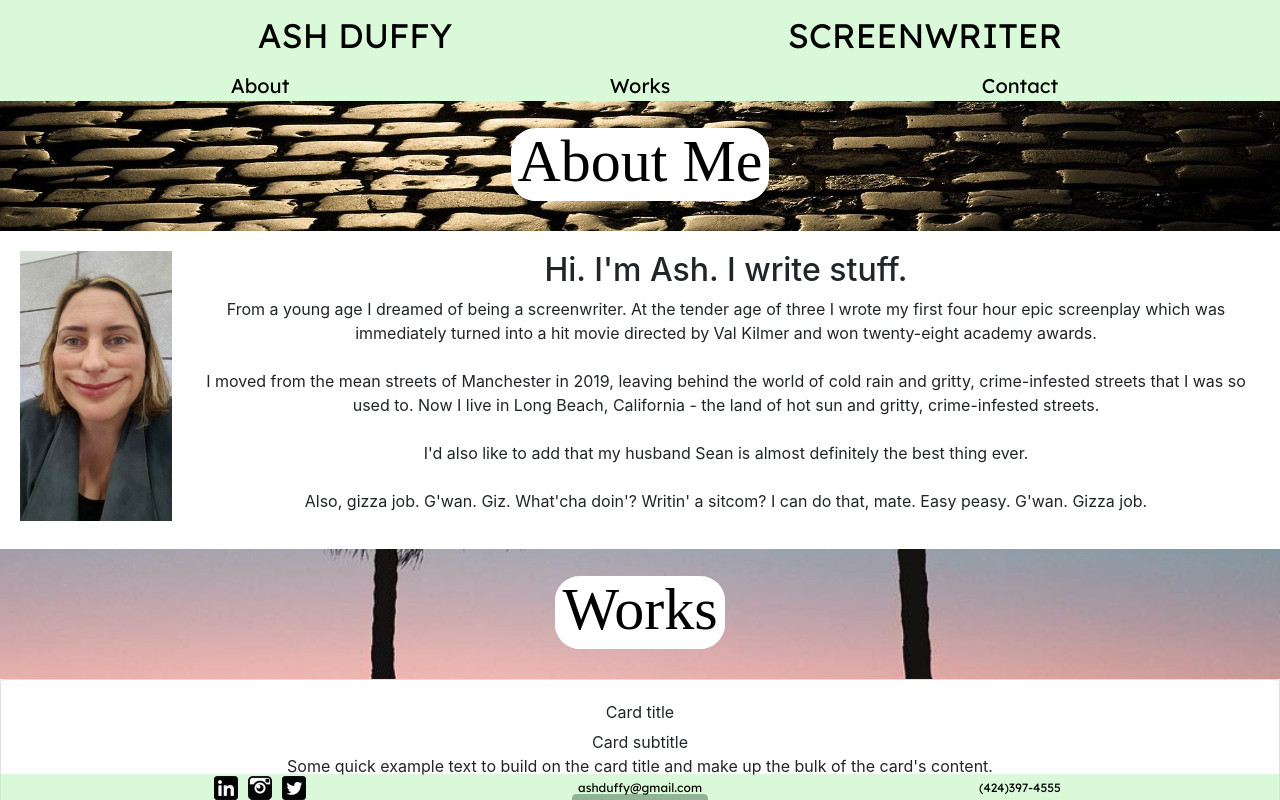
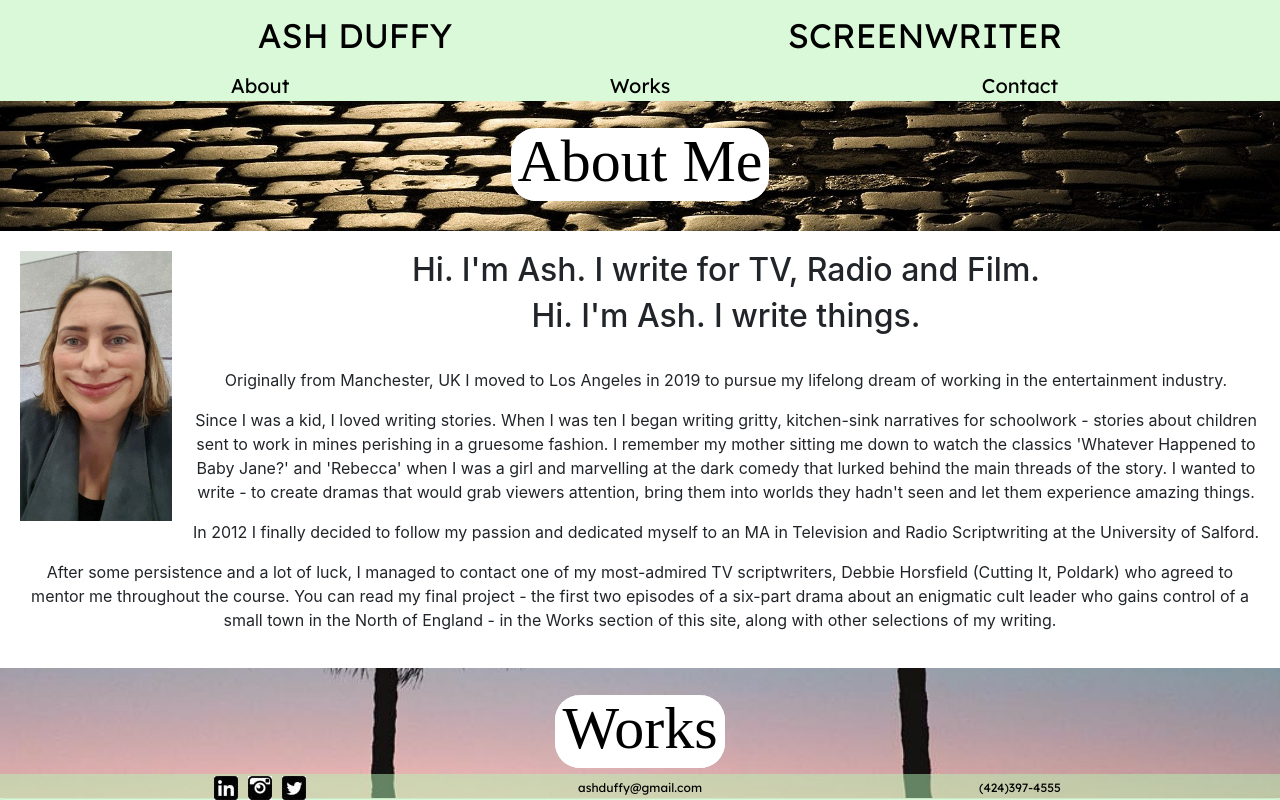
Before and after one commit to pheadlessg/ashportfolio, a React (Create React App) app: page / in a window 1280 px wide. Shown: the top 800 px of the page. Built offline with nearby package versions, Linux system fonts and the light colour scheme; a web font is replaced by a local one.

Commit message:
added About info

```diff
--- a/src/components/About.jsx
+++ b/src/components/About.jsx
@@ -11,25 +11,37 @@ const About = () => {
         </div>
         <img className="picture" src={pic} alt="" />
         <div className="aboutbody">
-          <h2>Hi. I'm Ash. I write stuff.</h2>
+          <h2>Hi. I'm Ash. I write for TV, Radio and Film.</h2>
+          <h2>Hi. I'm Ash. I write things.</h2>
+          <br />
           <p>
-            From a young age I dreamed of being a screenwriter. At the tender
-            age of three I wrote my first four hour epic screenplay which was
-            immediately turned into a hit movie directed by Val Kilmer and won
-            twenty-eight academy awards.
-            <br />
-            <br />I moved from the mean streets of Manchester in 2019, leaving
-            behind the world of cold rain and gritty, crime-infested streets
-            that I was so used to. Now I live in Long Beach, California - the
-            land of hot sun and gritty, crime-infested streets.
-            <br />
-            <br />
-            I'd also like to add that my husband Sean is almost definitely the
-            best thing ever.
-            <br />
-            <br />
-            Also, gizza job. G'wan. Giz. What'cha doin'? Writin' a sitcom? I can
-            do that, mate. Easy peasy. G'wan. Gizza job.
+            Originally from Manchester, UK I moved to Los Angeles in 2019 to
+            pursue my lifelong dream of working in the entertainment industry.
+          </p>
+          <p>
+            Since I was a kid, I loved writing stories. When I was ten I began
+            writing gritty, kitchen-sink narratives for schoolwork - stories
+            about children sent to work in mines perishing in a gruesome
+            fashion. I remember my mother sitting me down to watch the classics
+            'Whatever Happened to Baby Jane?' and 'Rebecca' when I was a girl
+            and marvelling at the dark comedy that lurked behind the main
+            threads of the story. I wanted to write - to create dramas that
+            would grab viewers attention, bring them into worlds they hadn't
+            seen and let them experience amazing things.
+          </p>
+          <p>
+            In 2012 I finally decided to follow my passion and dedicated myself
+            to an MA in Television and Radio Scriptwriting at the University of
+            Salford.
+          </p>
+          <p>
+            After some persistence and a lot of luck, I managed to contact one
+            of my most-admired TV scriptwriters, Debbie Horsfield (Cutting It,
+            Poldark) who agreed to mentor me throughout the course. You can read
+            my final project - the first two episodes of a six-part drama about
+            an enigmatic cult leader who gains control of a small town in the
+            North of England - in the Works section of this site, along with
+            other selections of my writing.
           </p>
         </div>
       </Element>
```
